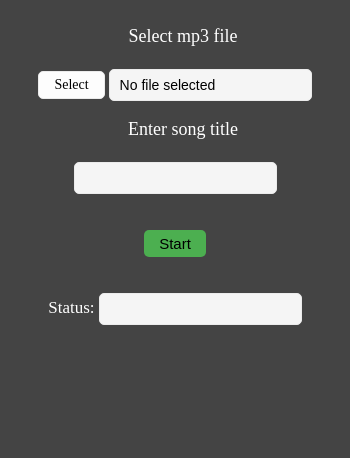
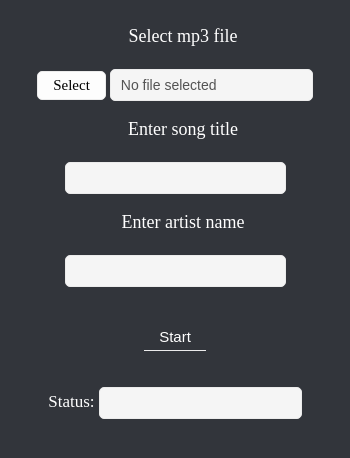
Before and after one commit to redteadeveloper/AutoLyrics, an Electron app: page src/index.html in a window 350 px wide. Drawn offline with Linux system fonts and the light colour scheme.

Commit message:
Version 0.0.2

```diff
--- a/package.json
+++ b/package.json
@@ -1,7 +1,7 @@
 {
   "name": "autolyrics",
   "productName": "AutoLyrics",
-  "version": "0.0.1",
+  "version": "0.0.2",
   "description": "Add lyrics to mp3 file easily!",
   "main": "./src/index.js",
   "scripts": {
--- a/src/css/styles.css
+++ b/src/css/styles.css
@@ -18,7 +18,7 @@
 
 .filebox label {
     display: inline-block;
-    font-size: 14px;
+    font-size: 15px;
     padding: 5px 15px;
     color: #000000;
     vertical-align: middle;
@@ -26,7 +26,12 @@
     cursor: pointer;
     border: 1px solid #ebebeb;
     border-radius: 5px;
+    transition-duration: 0.5s;
+}
 
+.filebox label:hover {
+    background-color: silver;
+    border: 1px solid silver;
 }
 
   /* named upload */
@@ -52,7 +57,7 @@
 .titlebox .title {
     display: inline-block;
     height: 30px;
-    font-size:14px;
+    font-size: 15px;
     padding: 0 10px;
     vertical-align: middle;
     background-color: #f5f5f5;
@@ -71,7 +76,7 @@
 .artistbox .artist {
     display: inline-block;
     height: 30px;
-    font-size:14px;
+    font-size: 15px;
     padding: 0 10px;
     vertical-align: middle;
     background-color: #f5f5f5;
@@ -79,16 +84,68 @@
     border-radius: 5px;
 }
 
+/* .button .submit {
+    display: inline-block;
+    font-size: 16px;
+    padding: 5px 15px;
+    color: #FFFFFF;
+    vertical-align: middle;
+    background-color: transparent;
+    cursor: pointer;
+    border-top: none;
+    border-left: none;
+    border-right:none;
+    transition-duration: 0.5s;
+    border-bottom: 1px solid #ebebeb;
+} */
+
 .button .submit {
     display: inline-block;
     font-size: 15px;
+    background-color: transparent;
     padding: 5px 15px;
+    border-top: none;
+    border-left: none;
+    border-right:none;
+    border-bottom: 1px solid #ebebeb;
+    color: #FFFFFF;
+    text-align: center;
+    vertical-align: middle;
+    transition: all 0.5s;
+    cursor: pointer;
+    outline: none !important;
+}
+
+.button .submit span {
+    cursor: pointer;
+    display: inline-block;
+    position: relative;
+    transition: 0.5s;
+}
+
+.button .submit:hover {
+    background-color: #4CAF50;
     color: #000000;
-    vertical-align: middle;
-    background-color: #4CAF50;
-    cursor: pointer;
-    border: none;
-    border-radius: 5px;
+    border-radius: 3px;
+    border-bottom: 1px solid #4CAF50;
+}
+
+.button .submit span:after {
+    content: '\00bb';
+    position: absolute;
+    opacity: 0;
+    top: 0;
+    right: -20px;
+    transition: 0.5s;
+}
+
+.button .submit:hover span {
+    padding-right: 25px;
+}
+
+.button .submit:hover span:after {
+    opacity: 1;
+    right: 0;
 }
 
 .status label {
@@ -98,11 +155,11 @@
 .status .status {
     display: inline-block;
     height: 30px;
+    color: #000000;
     font-size:14px;
     padding: 0 10px;
     vertical-align: middle;
     background-color: #f5f5f5;
     border: 1px solid #ebebeb;
     border-radius: 5px;
-    text-align: center;
 }
--- a/src/index.html
+++ b/src/index.html
@@ -6,7 +6,7 @@
   <meta charset="UTF-8">
   <script src="./js/bundle.js"></script>
 
-<body style="background-color:#444444; text-align: center; color: #FFFFFF;">
+<body style="background-color:#32353b; text-align: center; color: #FFFFFF;">
 
   <link rel="stylesheet" type="text/css" href="./css/styles.css">
 
@@ -14,23 +14,28 @@
     <div class="filebox">
       <br><span class="fileboxtitle" style="font-size: 18px;">Select mp3 file</span><br><br>
       <label for="file">Select</label>
-      <input class="upload-name" readonly="readonly" value="No file selected" id="filepath">
+      <input class="upload-name" disabled value="No file selected" id="filepath">
       <input type="file" id="file" accept="audio/mpeg">
       <br><br>
     </div>
     <div class="titlebox">
       <label for="title">Enter song title</label><br><br>
       <input class="title" type="text" id="title" />
-      <br><br><br>
+      <br><br>
     </div>
+    <div class="artistbox">
+        <label for="artist">Enter artist name</label><br><br>
+        <input class="artist" type="text" id="artist" />
+        <br><br><br>
+      </div>
     <div class="button">
-        <button class="submit" type="button" id="submit">Start</button>
+        <button class="submit" type="button" id="submit"><span>Start </span></button>
     </div><br><br>
 </form>
 
   <div class="status">
     <label for="status">Status: </label>
-    <input class="status" readonly="readonly" type="text" id="status" />
+    <input class="status" disabled type="text" id="status" />
   </div>
 </body>
 
--- a/src/index.js
+++ b/src/index.js
@@ -6,7 +6,7 @@ let mainWindow
 function createWindow() {
     mainWindow = new BrowserWindow({
         width: 350,
-          height: 410,
+        height: 510,
         frame: false,
         transparent: true,
         webPreferences: {
--- a/src/js/bundle.js
+++ b/src/js/bundle.js
@@ -6,6 +6,7 @@ const filesaver = require("file-saver")
 window.onload = function() {
 
     document.getElementById("file").onchange = function() {
+        document.getElementById('filepath').style.color = "#000000"
         document.getElementById('filepath').value = document.getElementById('file').files[0].path
     }
 
@@ -14,10 +15,11 @@ window.onload = function() {
         try {
             let filename = document.getElementById('file').files[0].path.split("\\")[document.getElementById('file').files[0].path.split("\\").length-1]
             let title = document.getElementById("title").value
+            let artist = document.getElementById("artist").value
 
             document.getElementById("status").value = "Please wait a moment..."
 
-            var lyrics = await solenolyrics.requestLyricsFor(title);
+            var lyrics = await solenolyrics.requestLyricsFor(artist + ' ' + title);
             if(!lyrics) return document.getElementById("status").value = "Couldn't find lyrics of " + title
 
             const reader = new FileReader();
--- a/src/preload.js
+++ b/src/preload.js
@@ -5,7 +5,7 @@ const customTitlebar = require('custom-electron-titlebar');
 
 window.addEventListener('DOMContentLoaded', () => {
     new customTitlebar.Titlebar({
-        backgroundColor: customTitlebar.Color.fromHex('#323232'),
+        backgroundColor: customTitlebar.Color.fromHex('#232529'),
         icon: url.format(path.join(__dirname, '/img/icon.png')),
         maximizable: false,
         menu: null,
```
Also changed, not shown: 1 other file. Lines whose indentation alone changed are shown as unchanged.
